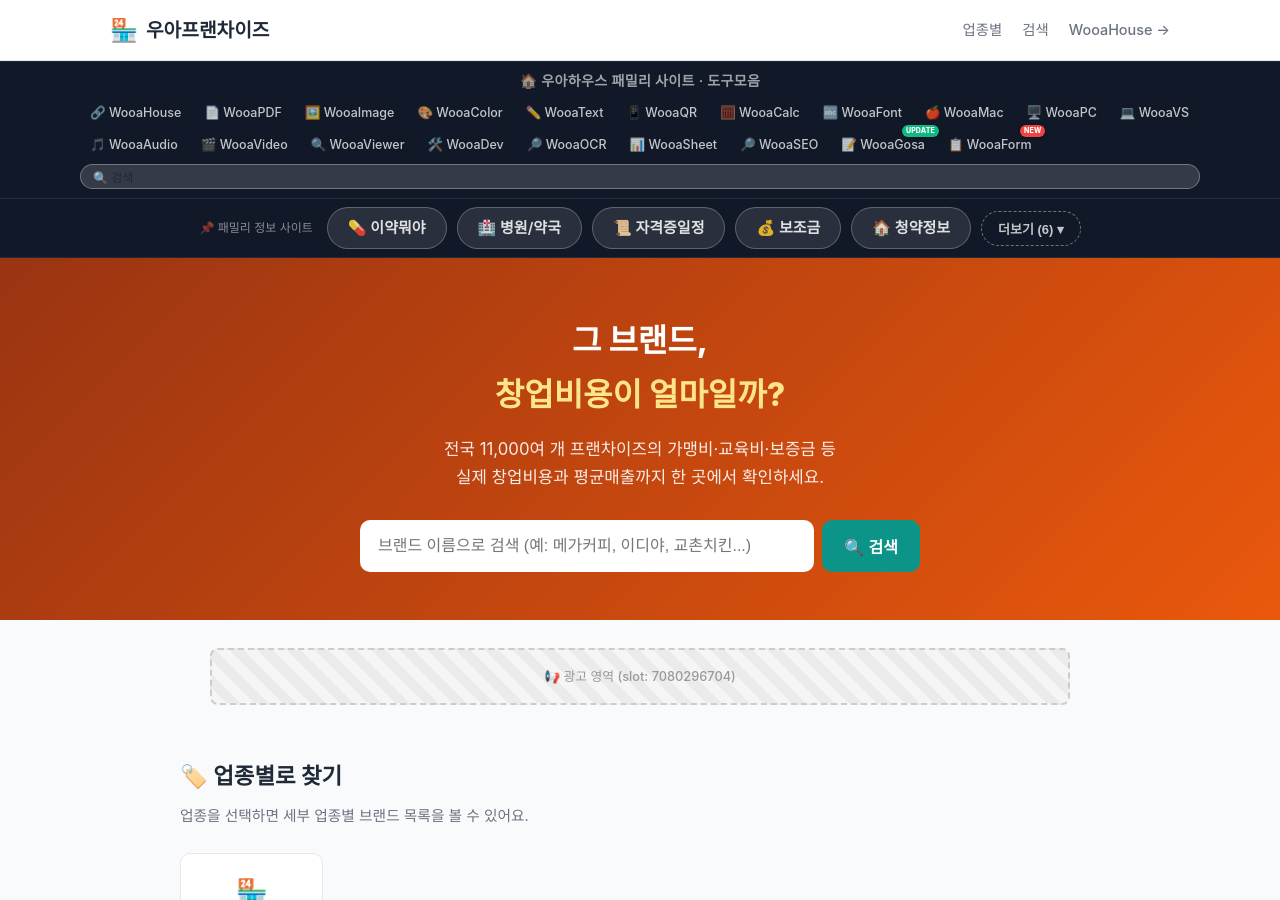
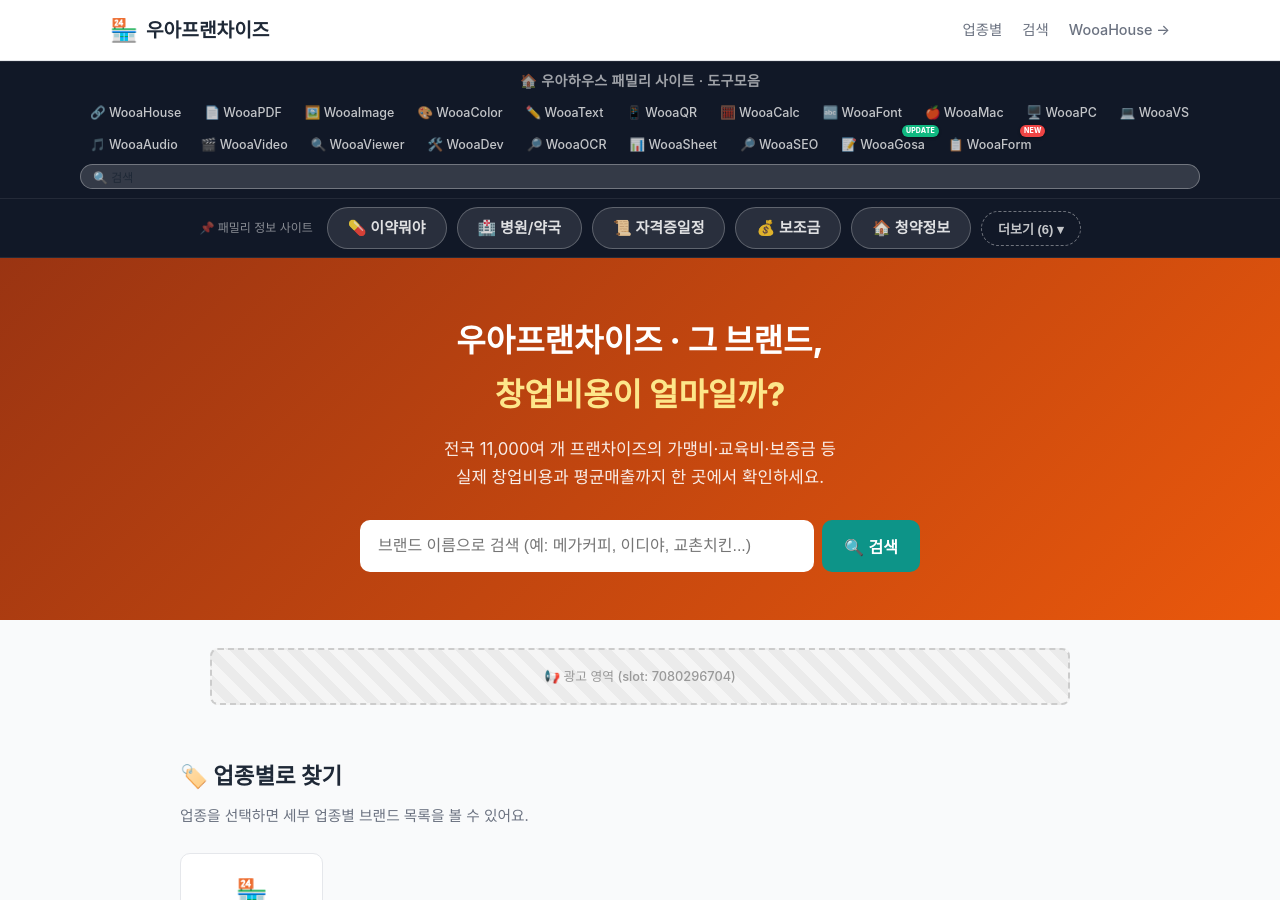
Before and after one commit to ingmaster83-code/wooafranchise, a Jekyll site: the page built from index.html, in a window 1280 px wide and 900 px high. Built offline with Jekyll 4.4.1, drawn with Linux system fonts in a browser that asks for light colours; some web fonts are replaced.

Commit message:
Add Korean brand name to H1 for SEO/brand-search visibility

```diff
--- a/index.html
+++ b/index.html
@@ -5,7 +5,7 @@
 ---
 
 <div class="hero" id="search">
-  <h1>그 브랜드,<br><span class="accent">창업비용이 얼마일까?</span></h1>
+  <h1>우아프랜차이즈 · 그 브랜드,<br><span class="accent">창업비용이 얼마일까?</span></h1>
   <p>전국 11,000여 개 프랜차이즈의 가맹비·교육비·보증금 등<br>실제 창업비용과 평균매출까지 한 곳에서 확인하세요.</p>
 
   <div class="search-wrap">
```
